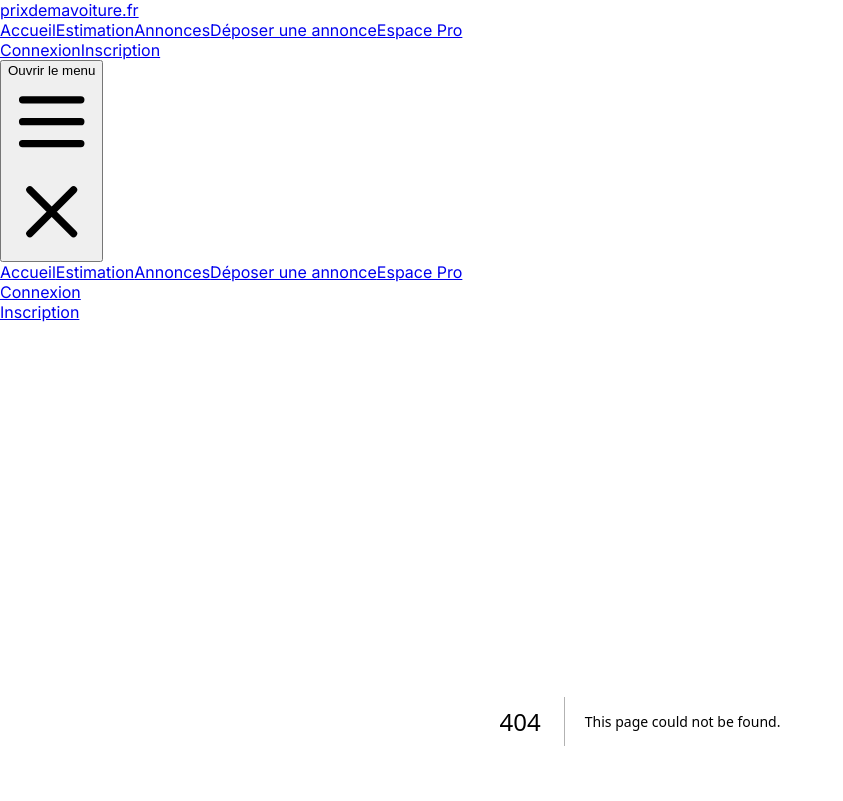
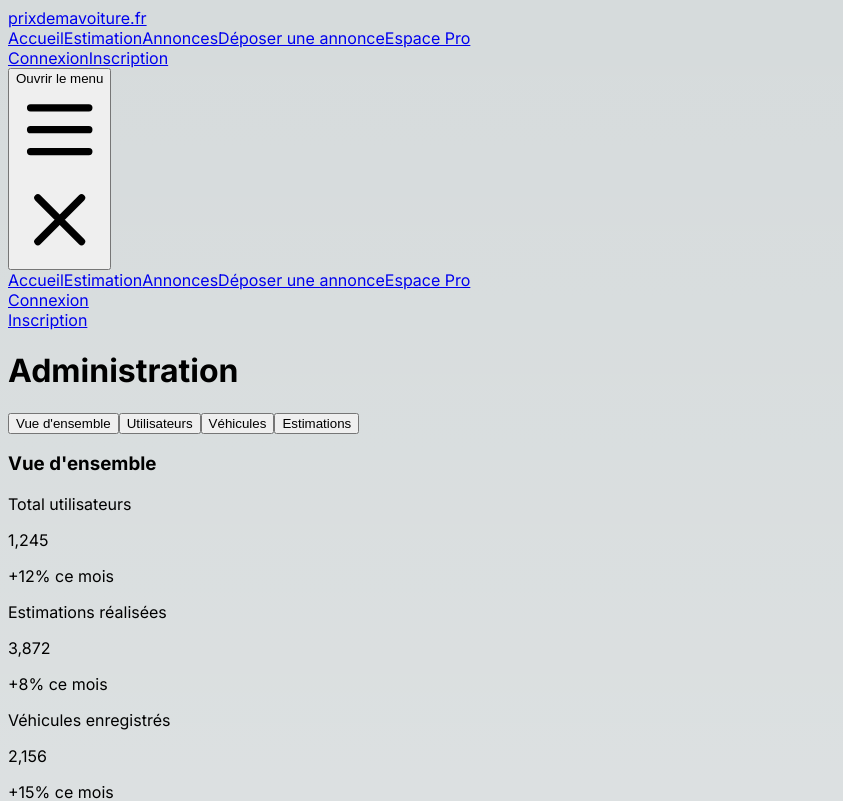
Before and after one commit to Prixdemavoit/prixdemavoiture-new, a Next.js app: page /admin in a window 1280 px wide. Before the commit this address had no page. Shown: the top 801 px of the page, without its empty margins (0-843 px from the left). Built offline with nearby package versions, Linux system fonts and the light colour scheme.

Commit message:
Create page.tsx

```diff
--- /dev/null
+++ b/src/app/admin/page.tsx
@@ -0,0 +1,10 @@
+import AdminDashboard from '@/components/admin/dashboard/AdminDashboard';
+
+export default function AdminPage() {
+  return (
+    <div className="container mx-auto px-4 py-8">
+      <h1 className="text-3xl font-bold mb-6">Administration</h1>
+      <AdminDashboard />
+    </div>
+  );
+}
```
